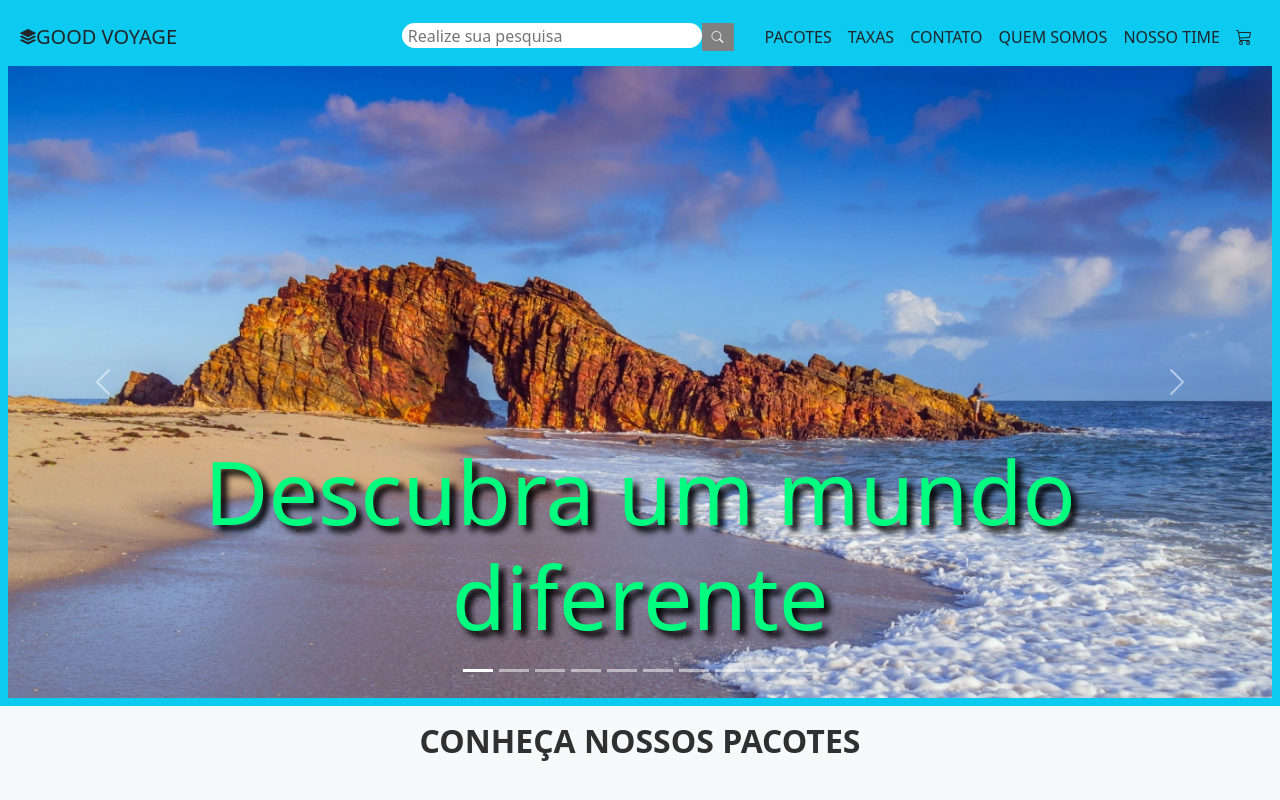
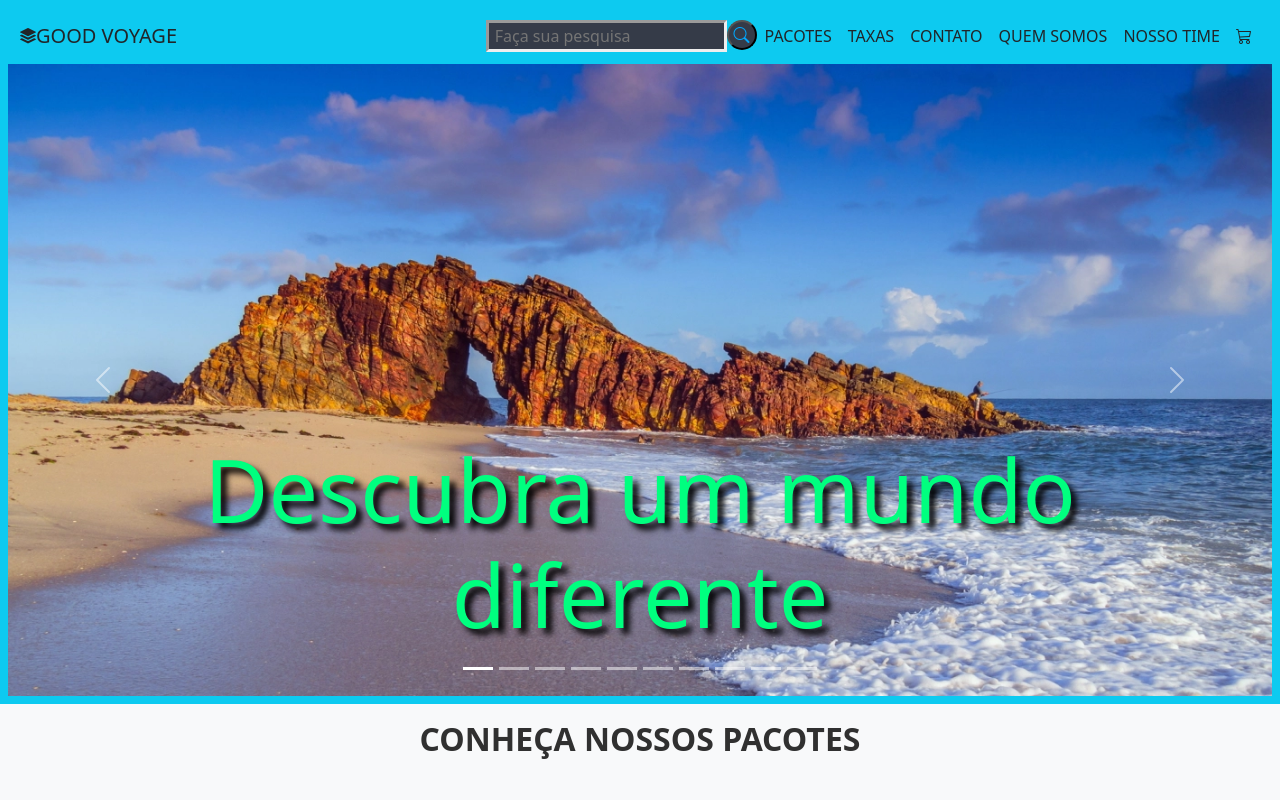
Before and after one commit to AnaDaGraca/Site-Viagem, a plain HTML site: page index.html in a window 1280 px wide. Shown: the top 800 px of the page. Drawn offline with nearby package versions, Linux system fonts and the light colour scheme; files whose address does not match are found by name.

Commit message:
eighth commit

```diff
--- a/index.html
+++ b/index.html
@@ -21,12 +21,13 @@
 
               <div class="collapse navbar-collapse justify-content-end bg-info" id="navbarSupportedContent">
                 <!-- search bar right align -->
-        <div class="search center">
-          <form action="#">
-              <input type="text"
-                  placeholder=" Realize sua pesquisa"
+        <div class="search-box">
+          <form action="/pesquisa.php">
+              <input class="search-txt" type="text"
+                  placeholder=" Faça sua pesquisa"
                   name="search">
-              <button>
+
+              <button class="search-btn" type="submit">
                 <i class="bi bi-search"></i>
               </button>
           </form>
--- a/style.css
+++ b/style.css
@@ -5,6 +5,22 @@
     line-height: 2.2em;
     color: #818181;
 } */
+.search-btn{
+  color: #00a8ff;
+  float: right;
+  width: 30px;
+  height: 30px;
+  border-radius: 50%;
+  background: #353b48;
+  display: flex;
+  justify-content: center;
+  align-items: center;
+}
+
+.search-txt{
+  border: inset;
+  background-color: #353b48;
+}
 
 header p{
     color: #ffffff;
```
